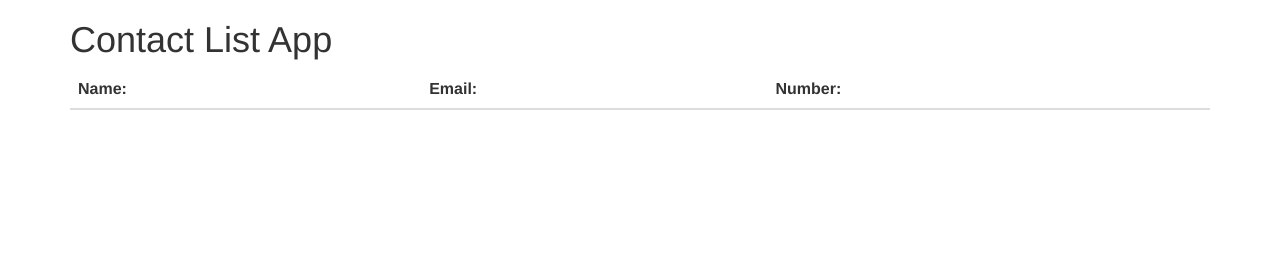
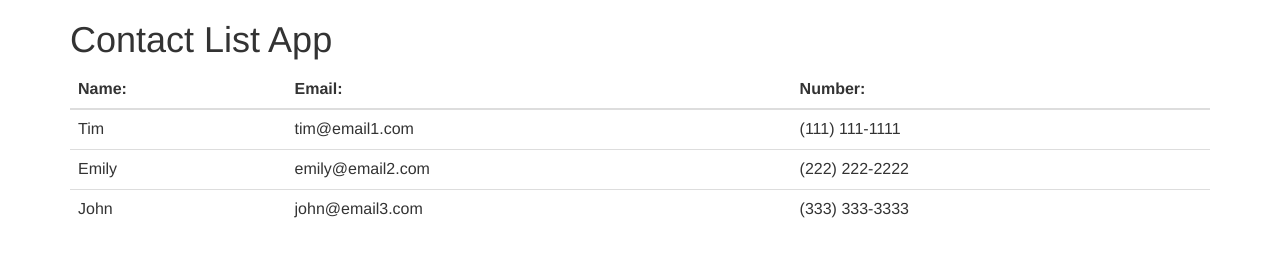
Before and after one commit to kaiPushOrigin/Mean-Stack-Tutorial, a plain HTML site: page public/index.html in a window 1280 px wide. Drawn offline with nearby package versions, Linux system fonts and the light colour scheme.

Commit message:
Accessing dummy values through angular's

```diff
--- a/public/controllers/controller.js
+++ b/public/controllers/controller.js
@@ -1,4 +1,26 @@
 var myApp = angular.module('myApp', []);
 myApp.controller('AppCtrl', ['$scope', '$http', function($scope, $http) {
     console.log("Hello World from controller");
+
+    person1 = {
+    	name: 'Tim',
+    	email: 'tim@email1.com',
+    	number: '(111) 111-1111'
+    };
+
+    person2 = {
+    	name: 'Emily',
+    	email: 'emily@email2.com',
+    	number: '(222) 222-2222'
+    };
+
+    person3 = {
+    	name: 'John',
+    	email: 'john@email3.com',
+    	number: '(333) 333-3333'
+    };
+
+    var contactList = [person1, person2, person3];
+    $scope.contactList = contactList; //allows to use variable contactlist in our view (index.html file)
+
 }]);
--- a/public/index.html
+++ b/public/index.html
@@ -21,6 +21,13 @@
 					<th>Number:</th>
 				</tr>
 			</thead>
+			<tbody>
+				<tr ng-repeat="contact in contactList"><!-- The ng-repeat directive repeats an HTML element. contactList is the variable being used from controller.js-->
+					 <td>{{contact.name}}</td>
+					 <td>{{contact.email}}</td>
+					 <td>{{contact.number}}</td>
+				</tr>
+			</tbody>
 		</table>
 	</div>
 
```
Also changed, not shown: 1 other file.
